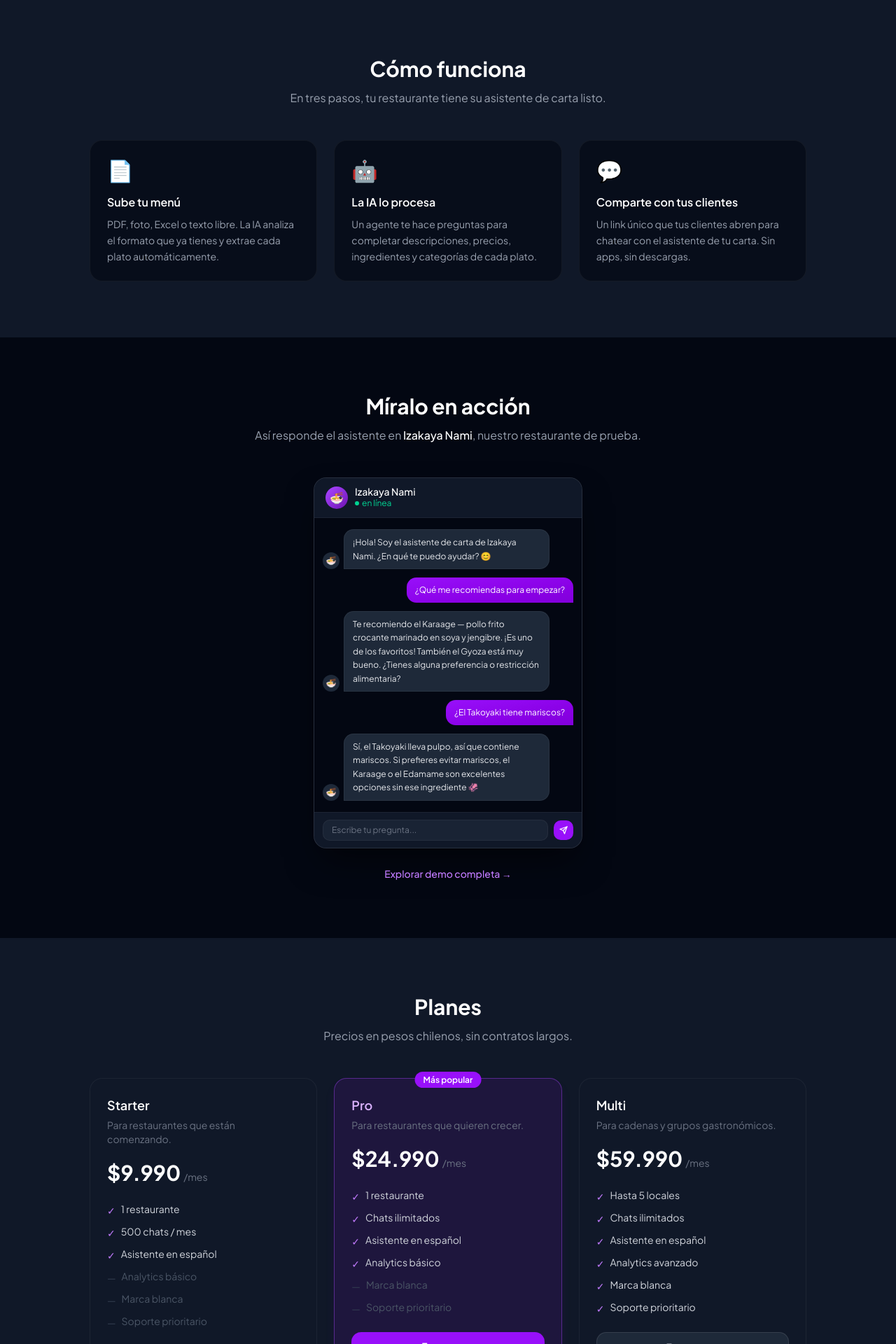
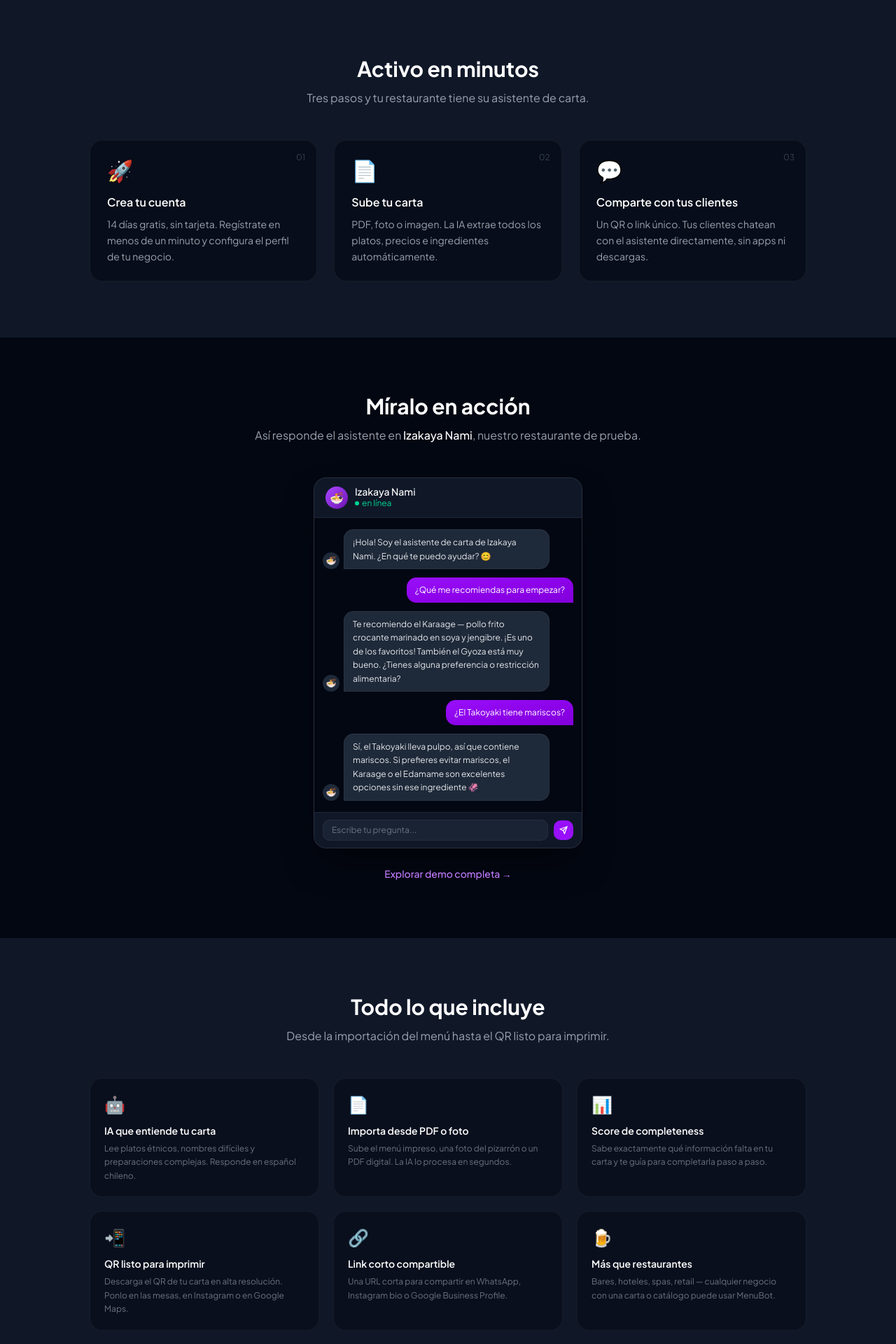
Before and after one commit to alejandro-novodev/menubot, a Next.js app: page / in a window 1280 px wide. Shown: the part 800-2720 px from the top of the page at 70% size. Built offline with nearby package versions, Linux system fonts and the light colour scheme.

Commit message:
feat: landing page with register CTA, features section, 14-day trial messaging

```diff
--- a/app/page.tsx
+++ b/app/page.tsx
@@ -3,69 +3,86 @@
 import Link from 'next/link';
 import { useState } from 'react';
 import { DishWordCloud } from '@/components/landing/DishWordCloud';
-import { PricingCard } from '@/components/landing/PricingCard';
 import { ChatPreview } from '@/components/landing/ChatPreview';
 import { ContactModal } from '@/components/landing/ContactModal';
 
 const PRICING = [
   {
+    id: 'starter',
     name: 'Starter',
     price: '$9.990',
     description: 'Para restaurantes que están comenzando.',
     features: [
-      { text: '1 restaurante', included: true },
-      { text: '500 chats / mes', included: true },
-      { text: 'Asistente en español', included: true },
-      { text: 'Analytics básico', included: false },
-      { text: 'Marca blanca', included: false },
-      { text: 'Soporte prioritario', included: false },
+      { text: '1 restaurante', ok: true },
+      { text: '500 chats / mes', ok: true },
+      { text: 'Asistente en español', ok: true },
+      { text: 'Extracción PDF e imágenes', ok: true },
+      { text: 'QR y link compartible', ok: true },
+      { text: 'Analytics', ok: false },
+      { text: 'Marca blanca', ok: false },
     ],
   },
   {
+    id: 'pro',
     name: 'Pro',
     price: '$24.990',
     description: 'Para restaurantes que quieren crecer.',
     featured: true,
     features: [
-      { text: '1 restaurante', included: true },
-      { text: 'Chats ilimitados', included: true },
-      { text: 'Asistente en español', included: true },
-      { text: 'Analytics básico', included: true },
-      { text: 'Marca blanca', included: false },
-      { text: 'Soporte prioritario', included: false },
+      { text: '1 restaurante', ok: true },
+      { text: 'Chats ilimitados', ok: true },
+      { text: 'Asistente en español', ok: true },
+      { text: 'Extracción PDF e imágenes', ok: true },
+      { text: 'QR y link compartible', ok: true },
+      { text: 'Analytics básico', ok: true },
+      { text: 'Marca blanca', ok: false },
     ],
   },
   {
+    id: 'multi',
     name: 'Multi',
     price: '$59.990',
     description: 'Para cadenas y grupos gastronómicos.',
     features: [
-      { text: 'Hasta 5 locales', included: true },
-      { text: 'Chats ilimitados', included: true },
-      { text: 'Asistente en español', included: true },
-      { text: 'Analytics avanzado', included: true },
-      { text: 'Marca blanca', included: true },
-      { text: 'Soporte prioritario', included: true },
+      { text: 'Hasta 5 locales', ok: true },
+      { text: 'Chats ilimitados', ok: true },
+      { text: 'Asistente en español', ok: true },
+      { text: 'Extracción PDF e imágenes', ok: true },
+      { text: 'QR y link compartible', ok: true },
+      { text: 'Analytics avanzado', ok: true },
+      { text: 'Marca blanca', ok: true },
     ],
   },
 ];
 
 const HOW_IT_WORKS = [
   {
-    icon: '📄',
-    title: 'Sube tu menú',
-    desc: 'PDF, foto, Excel o texto libre. La IA analiza el formato que ya tienes y extrae cada plato automáticamente.',
+    step: '01',
+    icon: '🚀',
+    title: 'Crea tu cuenta',
+    desc: '14 días gratis, sin tarjeta. Regístrate en menos de un minuto y configura el perfil de tu negocio.',
   },
   {
-    icon: '🤖',
-    title: 'La IA lo procesa',
-    desc: 'Un agente te hace preguntas para completar descripciones, precios, ingredientes y categorías de cada plato.',
+    step: '02',
+    icon: '📄',
+    title: 'Sube tu carta',
+    desc: 'PDF, foto o imagen. La IA extrae todos los platos, precios e ingredientes automáticamente.',
   },
   {
+    step: '03',
     icon: '💬',
     title: 'Comparte con tus clientes',
-    desc: 'Un link único que tus clientes abren para chatear con el asistente de tu carta. Sin apps, sin descargas.',
+    desc: 'Un QR o link único. Tus clientes chatean con el asistente directamente, sin apps ni descargas.',
   },
+];
+
+const FEATURES = [
+  { icon: '🤖', title: 'IA que entiende tu carta', desc: 'Lee platos étnicos, nombres difíciles y preparaciones complejas. Responde en español chileno.' },
+  { icon: '📄', title: 'Importa desde PDF o foto', desc: 'Sube el menú impreso, una foto del pizarrón o un PDF digital. La IA lo procesa en segundos.' },
+  { icon: '📊', title: 'Score de completeness', desc: 'Sabe exactamente qué información falta en tu carta y te guía para completarla paso a paso.' },
+  { icon: '📲', title: 'QR listo para imprimir', desc: 'Descarga el QR de tu carta en alta resolución. Ponlo en las mesas, en Instagram o en Google Maps.' },
+  { icon: '🔗', title: 'Link corto compartible', desc: 'Una URL corta para compartir en WhatsApp, Instagram bio o Google Business Profile.' },
+  { icon: '🍺', title: 'Más que restaurantes', desc: 'Bares, hoteles, spas, retail — cualquier negocio con una carta o catálogo puede usar MenuBot.' },
 ];
 
 export default function Home() {
@@ -79,29 +96,39 @@ export default function Home() {
 
   return (
     <div className="bg-gray-950 text-white min-h-screen">
-      {/* Navbar */}
-      <nav className="fixed top-0 inset-x-0 z-40 bg-gray-950/80 backdrop-blur-md border-b border-white/5">
-        <div className="max-w-5xl mx-auto px-5 h-14 flex items-center justify-between">
-          <Link href="/" className="flex items-center gap-2 font-semibold text-lg">
+
+      {/* ── Navbar ── */}
+      <nav className="fixed top-0 inset-x-0 z-40 bg-gray-950/85 backdrop-blur-md border-b border-white/5">
+        <div className="max-w-5xl mx-auto px-5 h-14 flex items-center justify-between gap-4">
+          <Link href="/" className="flex items-center gap-2 font-semibold text-lg shrink-0">
             <span>🍜</span>
             <span>Menu<span className="text-purple-400">Bot</span></span>
           </Link>
-          <button
-            onClick={() => openModal()}
-            className="text-sm font-medium text-purple-400 hover:text-purple-300 transition"
-          >
-            Solicitar acceso →
-          </button>
+          <div className="flex items-center gap-2 sm:gap-4">
+            <Link href="/chat" className="text-sm text-gray-400 hover:text-white transition hidden sm:block">
+              Ver demo
+            </Link>
+            <Link href="/auth/login" className="text-sm text-gray-400 hover:text-white transition">
+              Iniciar sesión
+            </Link>
+            <Link
+              href="/auth/register"
+              className="text-sm font-semibold bg-purple-600 hover:bg-purple-500 text-white px-4 py-1.5 rounded-xl transition"
+            >
+              Registrarse gratis
+            </Link>
+          </div>
         </div>
       </nav>
 
-      {/* Hero */}
+      {/* ── Hero ── */}
       <section className="relative min-h-screen flex items-center justify-center overflow-hidden pt-14">
         <DishWordCloud />
         <div className="relative z-10 text-center px-5 max-w-2xl mx-auto">
-          <p className="text-purple-400 text-sm font-medium tracking-widest uppercase mb-4">
-            Powered by Claude AI
-          </p>
+          <div className="inline-flex items-center gap-2 bg-purple-900/30 border border-purple-500/30 rounded-full px-4 py-1.5 mb-6">
+            <span className="w-2 h-2 rounded-full bg-emerald-400 animate-pulse" />
+            <span className="text-xs text-purple-300 font-medium">14 días gratis · Sin tarjeta de crédito</span>
+          </div>
           <h1 className="text-5xl sm:text-6xl font-bold tracking-tight leading-tight mb-5">
             Que ningún cliente se pierda{' '}
             <span className="text-purple-400">lo mejor de tu carta</span>
@@ -112,12 +139,12 @@ export default function Home() {
             pidan con confianza y vuelvan por más.
           </p>
           <div className="flex flex-col sm:flex-row items-center justify-center gap-3">
-            <button
-              onClick={() => openModal()}
+            <Link
+              href="/auth/register"
               className="rounded-xl bg-purple-600 hover:bg-purple-500 active:scale-95 transition-all px-7 py-3 text-base font-semibold text-white shadow-lg shadow-purple-900/30 w-full sm:w-auto"
             >
-              Solicitar acceso
-            </button>
+              Empezar gratis — 14 días →
+            </Link>
             <Link
               href="/chat"
               className="rounded-xl bg-white/5 hover:bg-white/10 border border-white/10 transition px-7 py-3 text-base font-medium text-gray-300 w-full sm:w-auto text-center"
@@ -125,21 +152,22 @@ export default function Home() {
               Ver demo →
             </Link>
           </div>
+          <p className="text-xs text-gray-600 mt-4">Sin tarjeta · Sin contrato · Cancela cuando quieras</p>
         </div>
-        {/* Bottom fade */}
         <div className="absolute bottom-0 inset-x-0 h-24 bg-gradient-to-t from-gray-950 to-transparent" />
       </section>
 
-      {/* How it works */}
+      {/* ── How it works ── */}
       <section className="bg-gray-900 py-20 px-5">
         <div className="max-w-5xl mx-auto">
           <div className="text-center mb-12">
-            <h2 className="text-3xl font-bold mb-3">Cómo funciona</h2>
-            <p className="text-gray-400">En tres pasos, tu restaurante tiene su asistente de carta listo.</p>
+            <h2 className="text-3xl font-bold mb-3">Activo en minutos</h2>
+            <p className="text-gray-400">Tres pasos y tu restaurante tiene su asistente de carta.</p>
           </div>
           <div className="grid sm:grid-cols-3 gap-6">
-            {HOW_IT_WORKS.map((step, i) => (
-              <div key={i} className="bg-gray-950/60 rounded-2xl border border-white/5 p-6">
+            {HOW_IT_WORKS.map((step) => (
+              <div key={step.step} className="bg-gray-950/60 rounded-2xl border border-white/5 p-6 relative">
+                <span className="absolute top-4 right-4 text-xs font-mono text-gray-700">{step.step}</span>
                 <div className="text-3xl mb-4">{step.icon}</div>
                 <h3 className="text-white font-semibold mb-2">{step.title}</h3>
                 <p className="text-gray-400 text-sm leading-relaxed">{step.desc}</p>
@@ -149,7 +177,7 @@ export default function Home() {
         </div>
       </section>
 
-      {/* Demo preview */}
+      {/* ── Demo preview ── */}
       <section className="py-20 px-5">
         <div className="max-w-5xl mx-auto">
           <div className="text-center mb-12">
@@ -163,53 +191,119 @@ export default function Home() {
         </div>
       </section>
 
-      {/* Pricing */}
+      {/* ── Features ── */}
       <section className="bg-gray-900 py-20 px-5">
         <div className="max-w-5xl mx-auto">
           <div className="text-center mb-12">
-            <h2 className="text-3xl font-bold mb-3">Planes</h2>
-            <p className="text-gray-400">Precios en pesos chilenos, sin contratos largos.</p>
+            <h2 className="text-3xl font-bold mb-3">Todo lo que incluye</h2>
+            <p className="text-gray-400">Desde la importación del menú hasta el QR listo para imprimir.</p>
           </div>
-          <div className="grid sm:grid-cols-3 gap-6 items-start">
-            {PRICING.map((plan) => (
-              <PricingCard
-                key={plan.name}
-                {...plan}
-                onContact={(p) => openModal(p)}
-              />
+          <div className="grid sm:grid-cols-2 lg:grid-cols-3 gap-5">
+            {FEATURES.map((f) => (
+              <div key={f.title} className="bg-gray-950/50 border border-white/5 rounded-2xl p-5">
+                <div className="text-2xl mb-3">{f.icon}</div>
+                <h3 className="text-white font-semibold text-sm mb-1.5">{f.title}</h3>
+                <p className="text-gray-500 text-xs leading-relaxed">{f.desc}</p>
+              </div>
             ))}
           </div>
         </div>
       </section>
 
-      {/* CTA final */}
-      <section className="py-20 px-5 text-center">
-        <div className="max-w-xl mx-auto">
-          <h2 className="text-3xl font-bold mb-3">¿Listo para empezar?</h2>
-          <p className="text-gray-400 mb-8">
-            Cuéntanos sobre tu restaurante y configuramos tu asistente de carta en menos de 24 horas.
+      {/* ── Pricing ── */}
+      <section className="py-20 px-5">
+        <div className="max-w-5xl mx-auto">
+          <div className="text-center mb-4">
+            <h2 className="text-3xl font-bold mb-3">Planes</h2>
+            <p className="text-gray-400">Precios en pesos chilenos. Los primeros 14 días son gratis en cualquier plan.</p>
+          </div>
+          <p className="text-center text-xs text-emerald-400 mb-10">✓ 14 días de prueba gratuita · Sin tarjeta de crédito · Cancela cuando quieras</p>
+          <div className="grid sm:grid-cols-3 gap-6 items-start">
+            {PRICING.map((plan) => (
+              <div
+                key={plan.id}
+                className={`relative flex flex-col rounded-2xl p-6 ${plan.featured ? 'bg-purple-600/10 border border-purple-500/40 shadow-lg shadow-purple-900/20' : 'bg-gray-900 border border-white/5'}`}
+              >
+                {plan.featured && (
+                  <div className="absolute -top-3 left-1/2 -translate-x-1/2">
+                    <span className="bg-purple-600 text-white text-xs font-semibold px-3 py-1 rounded-full">Más popular</span>
+                  </div>
+                )}
+                <div className="mb-5">
+                  <h3 className={`text-lg font-semibold mb-1 ${plan.featured ? 'text-purple-300' : 'text-white'}`}>{plan.name}</h3>
+                  <p className="text-gray-500 text-sm">{plan.description}</p>
+                </div>
+                <div className="mb-6">
+                  <span className="text-3xl font-bold text-white">{plan.price}</span>
+                  <span className="text-gray-500 text-sm ml-1">/mes</span>
+                </div>
+                <ul className="flex-1 space-y-2.5 mb-6">
+                  {plan.features.map((f) => (
+                    <li key={f.text} className="flex items-start gap-2 text-sm">
+                      <span className={`mt-0.5 shrink-0 ${f.ok ? 'text-purple-400' : 'text-gray-700'}`}>{f.ok ? '✓' : '—'}</span>
+                      <span className={f.ok ? 'text-gray-300' : 'text-gray-600'}>{f.text}</span>
+                    </li>
+                  ))}
+                </ul>
+                <Link
+                  href={`/auth/register?plan=${plan.id}`}
+                  className={`block text-center rounded-xl py-2.5 text-sm font-semibold transition-all ${
+                    plan.featured
+                      ? 'bg-purple-600 hover:bg-purple-500 text-white'
+                      : 'bg-gray-800 hover:bg-gray-700 text-gray-200 border border-white/10'
+                  }`}
+                >
+                  Empezar gratis →
+                </Link>
+              </div>
+            ))}
+          </div>
+          <p className="text-center text-xs text-gray-600 mt-6">
+            ¿Necesitas un plan personalizado o quieres que te contactemos?{' '}
+            <button onClick={() => openModal()} className="text-purple-400 hover:text-purple-300 transition underline underline-offset-2">
+              Solicitar acceso
+            </button>
           </p>
-          <button
-            onClick={() => openModal()}
-            className="rounded-xl bg-purple-600 hover:bg-purple-500 active:scale-95 transition-all px-8 py-3 text-base font-semibold text-white shadow-lg shadow-purple-900/30"
-          >
-            Solicitar acceso →
-          </button>
         </div>
       </section>
 
-      {/* Footer */}
+      {/* ── CTA final ── */}
+      <section className="bg-gray-900 py-20 px-5 text-center">
+        <div className="max-w-xl mx-auto">
+          <div className="text-4xl mb-4">🍜</div>
+          <h2 className="text-3xl font-bold mb-3">¿Listo para empezar?</h2>
+          <p className="text-gray-400 mb-8">
+            Regístrate gratis, sube tu carta y activa tu asistente de IA en menos de 5 minutos.
+            Sin tarjeta, sin contrato.
+          </p>
+          <Link
+            href="/auth/register"
+            className="inline-block rounded-xl bg-purple-600 hover:bg-purple-500 active:scale-95 transition-all px-9 py-3.5 text-base font-semibold text-white shadow-lg shadow-purple-900/30"
+          >
+            Crear cuenta gratis →
+          </Link>
+          <p className="text-xs text-gray-600 mt-4">
+            ¿Ya tienes cuenta?{' '}
+            <Link href="/auth/login" className="text-gray-400 hover:text-white transition underline underline-offset-2">
+              Iniciar sesión
+            </Link>
+          </p>
+        </div>
+      </section>
+
+      {/* ── Footer ── */}
       <footer className="border-t border-white/5 py-6 px-5">
         <div className="max-w-5xl mx-auto flex flex-col sm:flex-row items-center justify-between gap-3 text-xs text-gray-600">
           <span>© {new Date().getFullYear()} Novodev SPA. Todos los derechos reservados.</span>
-          <div className="flex gap-4">
-            <span className="hover:text-gray-400 cursor-pointer transition">Términos</span>
-            <span className="hover:text-gray-400 cursor-pointer transition">Privacidad</span>
+          <div className="flex gap-5">
+            <button onClick={() => openModal()} className="hover:text-gray-400 transition">Contacto</button>
+            <Link href="/chat" className="hover:text-gray-400 transition">Demo</Link>
+            <Link href="/auth/login" className="hover:text-gray-400 transition">Iniciar sesión</Link>
           </div>
         </div>
       </footer>
 
-      {/* Modal */}
+      {/* Modal contacto B2B */}
       <ContactModal
         isOpen={modalOpen}
         onClose={() => setModalOpen(false)}
```
